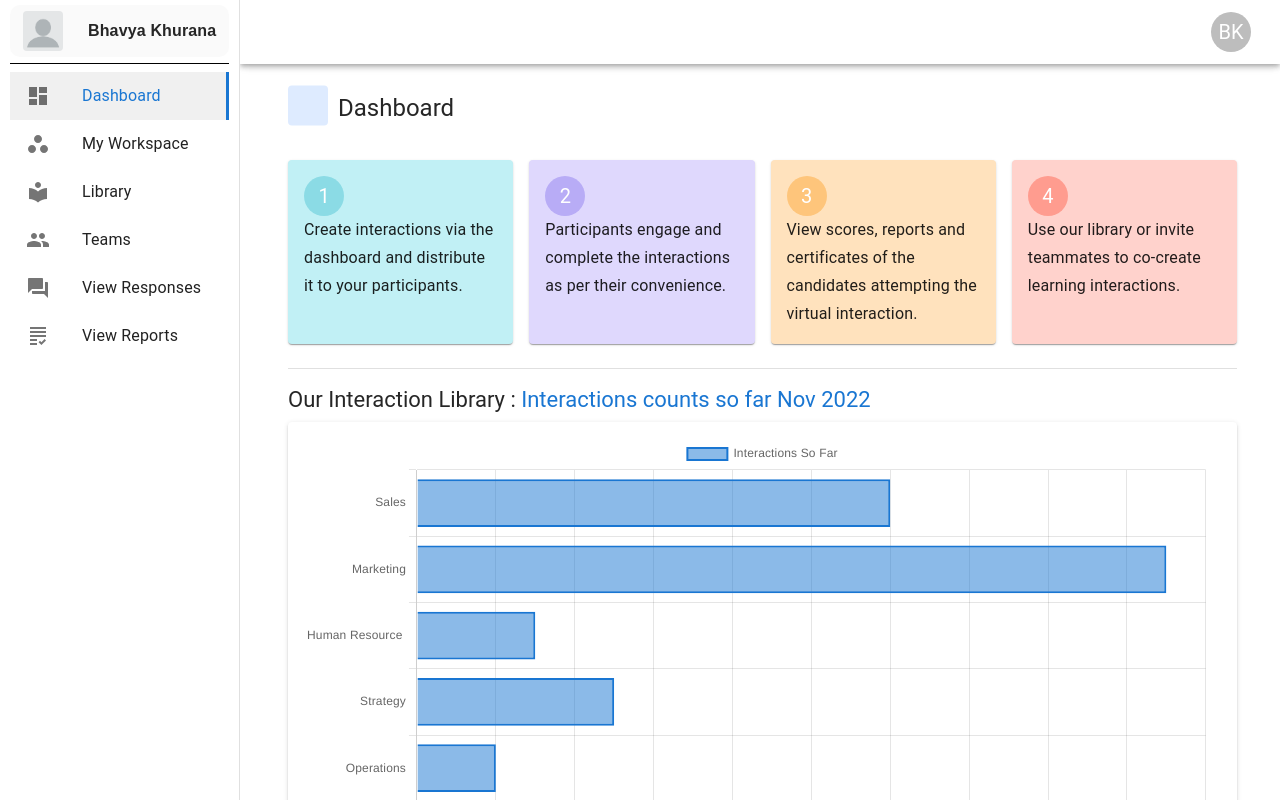
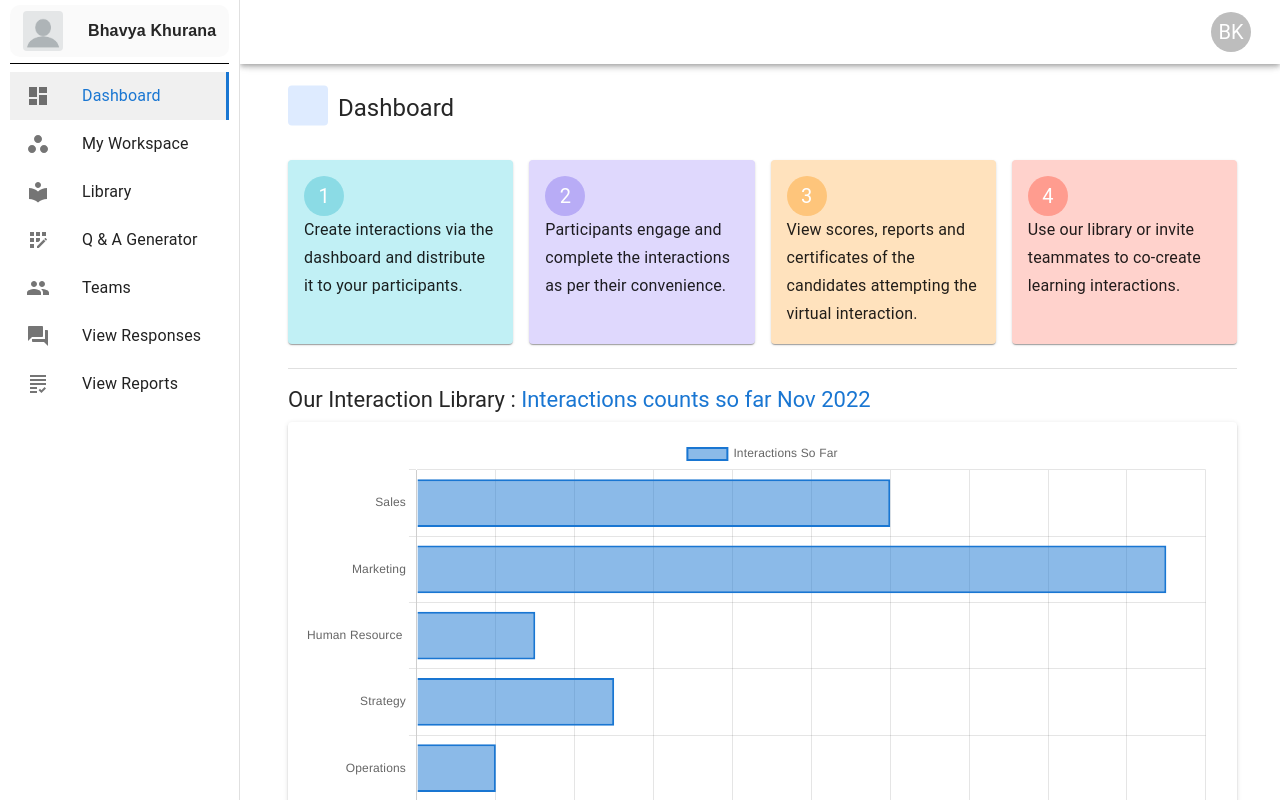
Before and after one commit to Talent-Sumo/CLOUD-COACH-New-UI, a React (Create React App) app: page /account/dashboard in a window 1280 px wide. Shown: the top 800 px of the page. Built offline with nearby package versions, Linux system fonts and the light colour scheme; some icons are missing.

Commit message:
Create and Add Route for Q and A Generator

```diff
--- a/src/Layouts/Sidebar.jsx
+++ b/src/Layouts/Sidebar.jsx
@@ -24,6 +24,7 @@ import GroupIcon from '@mui/icons-material/Group';
 import QuestionAnswerIcon from '@mui/icons-material/QuestionAnswer';
 import GradingIcon from '@mui/icons-material/Grading';
 import LocalLibraryIcon from '@mui/icons-material/LocalLibrary';
+import AppRegistrationIcon from '@mui/icons-material/AppRegistration';
 
 // Styles
 import { makeStyles } from '@mui/styles';
@@ -66,6 +67,11 @@ function Sidebar({ handleDrawerToggle, mobileOpen }) {
       label: 'Library',
       icon: <LocalLibraryIcon />,
       link: '/account/library'
+    },
+    {
+      label: 'Q & A Generator',
+      icon: <AppRegistrationIcon />,
+      link: '/account/playground'
     },
     {
       label: 'Teams',
--- a/src/Routes/index.js
+++ b/src/Routes/index.js
@@ -34,6 +34,7 @@ import DetailedReport from '../Components/Report/DetailedSummary';
 import ViewResponse from '../Components/ViewResponses/index';
 import Responses from '../Components/ViewResponses/Responses/index';
 import Certificate from '../Components/Certificate';
+import QAGenerator from '../Components/Q&AGenerator';
 
 const Router = () => {
 
@@ -77,6 +78,7 @@ const Router = () => {
                 { path: "internal-bot", element: <InternalBot /> },
                 { path: "external-bot", element: <ExternalBot /> },
                 { path: "library", element: <Library /> },
+                { path: "playground", element: <QAGenerator /> },
                 { path: "teams", element: <Team /> },
                 { path: "profile", element: <Profile /> },
                 { path: "view-reports", element: <ViewReport /> },
```
